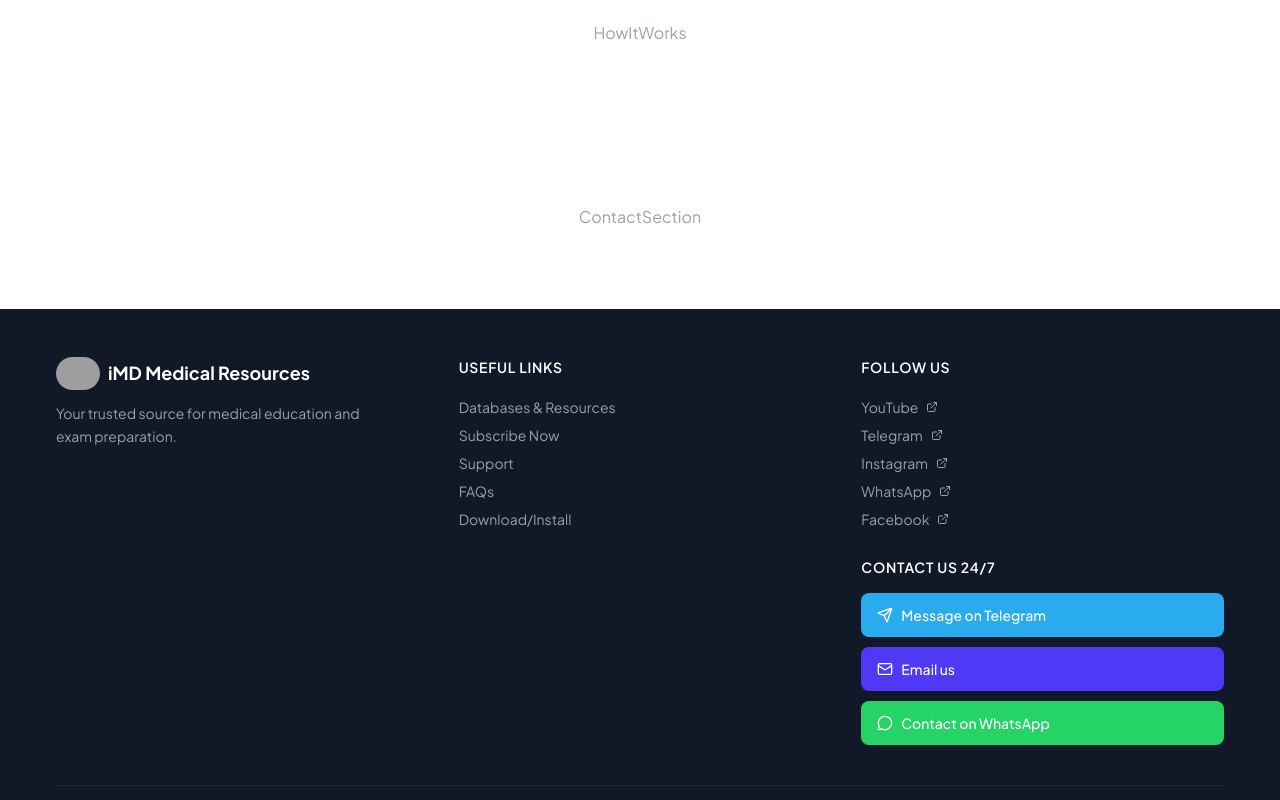
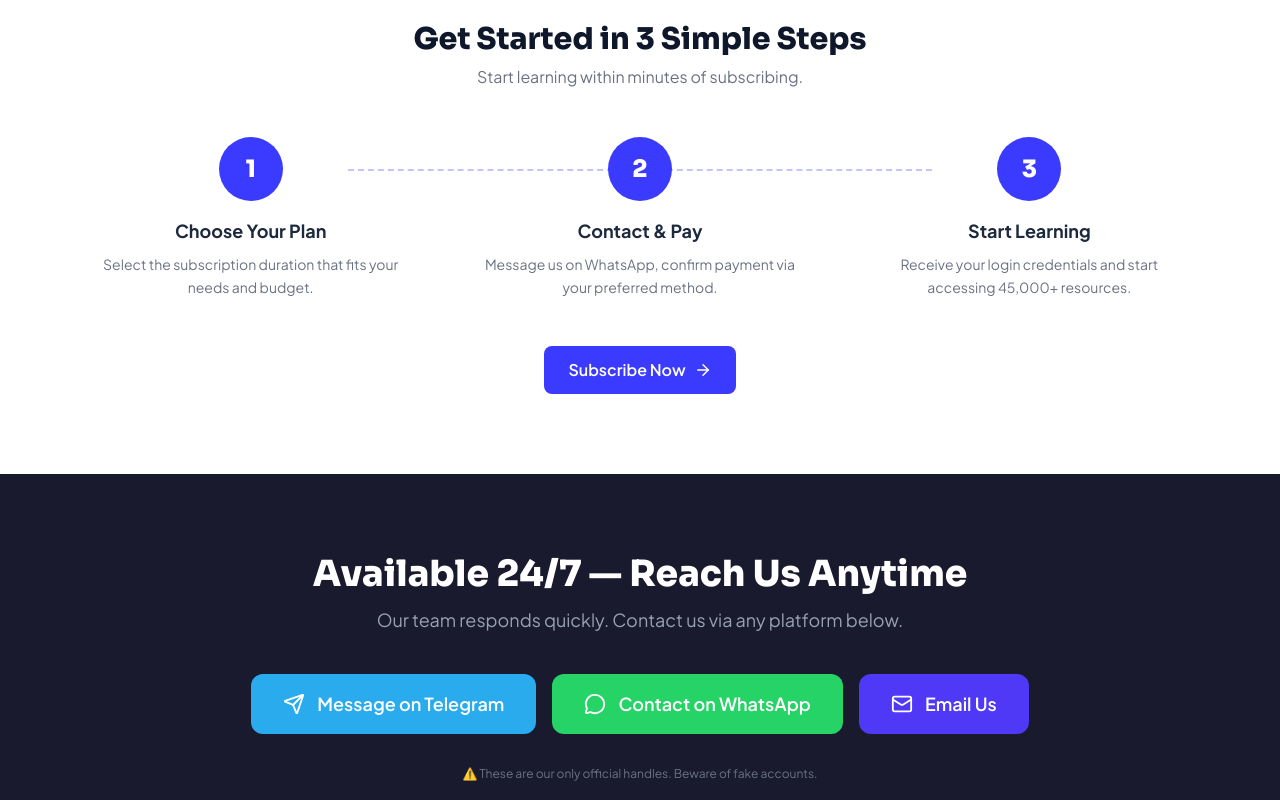
Before and after one commit to bobsite1122-boop/imd-clone, a Next.js app: page / in a window 1280 px wide. Shown: the part 2560-3360 px from the top of the page. Built offline with nearby package versions, Linux system fonts and the light colour scheme; grey boxes are pictures that could not be loaded.

Commit message:
Add HowItWorks and ContactSection components.
3-step onboarding section with dashed connector line and branded CTA; 24/7 contact section with Telegram, WhatsApp, and email buttons.

Co-authored-by: Cursor <cursoragent@cursor.com>

```diff
--- a/components/ContactSection.tsx
+++ b/components/ContactSection.tsx
@@ -1,7 +1,61 @@
+import { Send, MessageCircle, Mail } from 'lucide-react'
+
+const contacts = [
+  {
+    label: 'Message on Telegram',
+    href: 'https://t.me/iMDrahmat',
+    bg: 'bg-[#2aabee] hover:opacity-90',
+    icon: Send,
+  },
+  {
+    label: 'Contact on WhatsApp',
+    href: 'https://wa.me/923445633373',
+    bg: 'bg-[#25d366] hover:opacity-90',
+    icon: MessageCircle,
+  },
+  {
+    label: 'Email Us',
+    href: 'mailto:support@imdresources.com',
+    bg: 'bg-indigo-600 hover:opacity-90',
+    icon: Mail,
+  },
+]
+
 export default function ContactSection() {
   return (
-    <section className="section-pad">
-      <div className="container-main text-center text-gray-400">ContactSection</div>
+    <section id="support" className="bg-[#1a1a2e] section-pad">
+      <div className="container-main text-center">
+
+        {/* Heading */}
+        <h2 className="text-white font-display text-3xl md:text-4xl font-black">
+          Available 24/7 — Reach Us Anytime
+        </h2>
+        <p className="text-gray-400 text-lg mt-3">
+          Our team responds quickly. Contact us via any platform below.
+        </p>
+
+        {/* Contact Buttons */}
+        <div className="flex flex-col md:flex-row gap-4 justify-center mt-10">
+          {contacts.map((c) => (
+            <a
+              key={c.label}
+              href={c.href}
+              target="_blank"
+              rel="noopener noreferrer"
+              className={`${c.bg} text-white px-8 py-4 rounded-xl font-semibold flex items-center justify-center gap-3 transition text-lg min-h-[44px]`}
+            >
+              <c.icon size={22} aria-hidden="true" />
+              {c.label}
+            </a>
+          ))}
+        </div>
+
+        {/* Disclaimer */}
+        <p className="text-xs text-gray-500 mt-8">
+          ⚠️ These are our only official handles. Beware of fake accounts.
+        </p>
+
+      </div>
     </section>
   )
 }
--- a/components/HowItWorks.tsx
+++ b/components/HowItWorks.tsx
@@ -1,7 +1,76 @@
+import Link from 'next/link'
+import { ArrowRight } from 'lucide-react'
+
+const steps = [
+  {
+    number: '1',
+    title: 'Choose Your Plan',
+    description: 'Select the subscription duration that fits your needs and budget.',
+  },
+  {
+    number: '2',
+    title: 'Contact & Pay',
+    description: 'Message us on WhatsApp, confirm payment via your preferred method.',
+  },
+  {
+    number: '3',
+    title: 'Start Learning',
+    description: 'Receive your login credentials and start accessing 45,000+ resources.',
+  },
+]
+
 export default function HowItWorks() {
   return (
-    <section className="section-pad">
-      <div className="container-main text-center text-gray-400">HowItWorks</div>
+    <section className="bg-white section-pad">
+      <div className="container-main">
+
+        {/* Heading */}
+        <div className="text-center">
+          <h2 className="font-display text-3xl font-black text-slate-900">
+            Get Started in 3 Simple Steps
+          </h2>
+          <p className="text-gray-500 mt-2">
+            Start learning within minutes of subscribing.
+          </p>
+        </div>
+
+        {/* Steps */}
+        <div className="relative flex flex-col md:flex-row mt-12">
+          {/* Connecting dashed line — desktop only */}
+          <div className="absolute top-8 left-1/4 right-1/4 h-0.5 border-t-2 border-dashed border-brand/30 hidden md:block" />
+
+          {steps.map((step) => (
+            <div
+              key={step.number}
+              className="flex-1 flex flex-col items-center text-center px-6 mb-10 md:mb-0"
+            >
+              {/* Number circle */}
+              <div className="relative z-10 w-16 h-16 rounded-full bg-brand text-white font-display font-black text-2xl flex items-center justify-center mx-auto">
+                {step.number}
+              </div>
+
+              <h3 className="font-bold text-lg text-slate-800 mt-4">
+                {step.title}
+              </h3>
+              <p className="text-sm text-gray-500 mt-2 leading-relaxed max-w-xs">
+                {step.description}
+              </p>
+            </div>
+          ))}
+        </div>
+
+        {/* CTA */}
+        <div className="text-center mt-12">
+          <Link
+            href="/#subscribenow"
+            className="btn-primary inline-flex items-center gap-2 min-h-[44px]"
+          >
+            Subscribe Now
+            <ArrowRight size={18} aria-hidden="true" />
+          </Link>
+        </div>
+
+      </div>
     </section>
   )
 }
```
